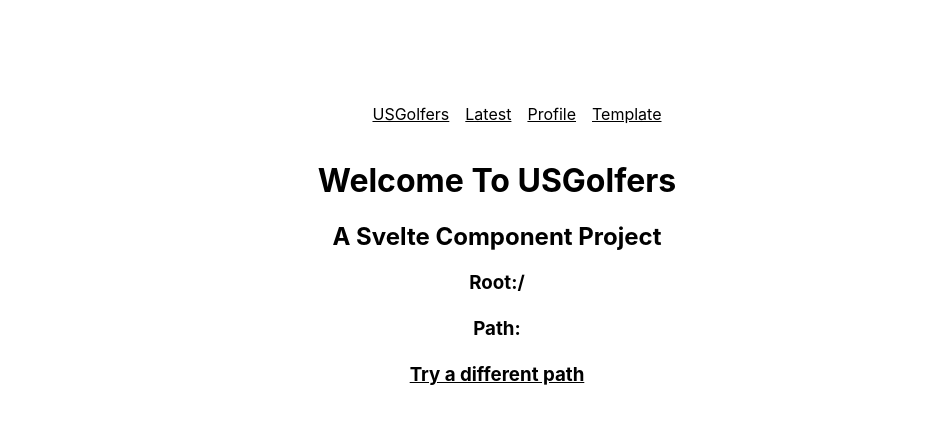
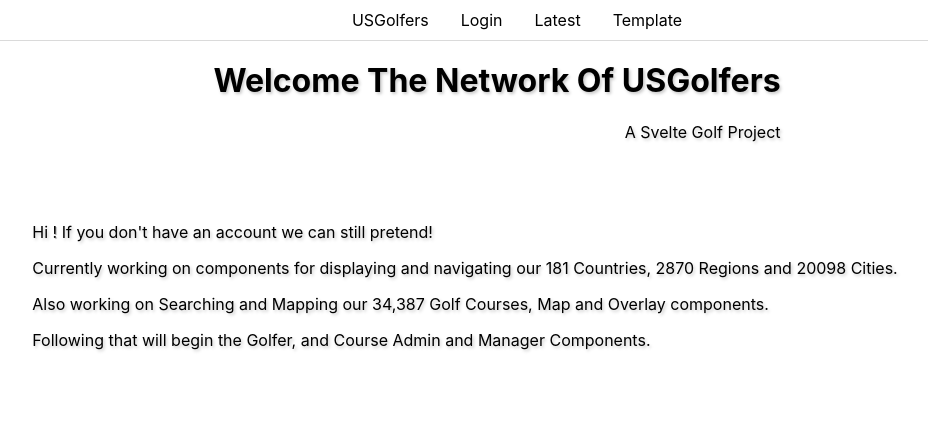
Before and after one commit to RichT-K/USGClient, a Svelte app: page / in a window 1280 px wide. Shown: the top 424 px of the page, without its empty margins (143-1071 px from the left). Built offline with nearby package versions, Linux system fonts and the light colour scheme.

Commit message:
rich-better-menu

```diff
--- /dev/null
+++ b/lib/Menu.svelte
@@ -0,0 +1,101 @@
+<svelte:options customElement="usg-menu" />
+<script type="ts">
+	import { onMount } from 'svelte';
+    export let Routes ={"/":{text:"USGolfers"}};
+    let menuIsOpen = "";
+    let addBurgerClass,ul={scrollWidth:0},clientWidth=0;
+    $: {
+        addBurgerClass= (clientWidth-100) < ul.scrollWidth?"has-burger":"";
+    }
+    onMount(()=>{
+    })
+    function fnToggleBurgerMenu(ev){
+        menuIsOpen = menuIsOpen?"":"open";
+    }
+</script>
+<div class="Menu {addBurgerClass} {menuIsOpen}" bind:clientWidth={clientWidth}>
+    <div class="burger-button">
+        <button on:click="{fnToggleBurgerMenu}">
+            <span>___</span>
+            <span>___</span>
+            <span>___</span>
+        </button>
+    </div>
+    <ul class="NavMenu" bind:this={ul}  >
+        {#each Object.entries(Routes) as [key,Item] }
+        <li><a href="{key}">{Item.text}</a></li>
+        {/each}
+    </ul>
+</div>
+<style>
+a{
+    text-decoration: none;
+    color:var(--black-text);
+}
+.Menu{
+    position:fixed;
+    display:grid;
+    justify-content: center;;
+    top:0px;
+    right:0px;
+    width: 100%;
+    overflow: hidden;
+    background-color:white;
+    outline:1px solid rgb(218, 218, 218);
+}
+
+.NavMenu{
+    display: grid;
+    margin:10px 60px;
+    overflow:hidden;
+    justify-content: left;
+    grid-auto-flow: column;
+    grid-template-columns: repeat(auto-fit,minmax(auto,1fr));
+    gap:2em;
+    list-style: none;
+}
+.Menu.has-burger.open{
+    position: absolute;
+    height:100vh;
+    z-index: 11111;
+    margin:0px 0px;
+    overflow: visible;
+    background-color:inherit;
+    border-radius: var(--input-radius);
+    outline:var(--input-outline);
+    box-shadow:var(--li-box-shadow);
+}
+.Menu.has-burger.open .NavMenu{
+  display:grid;
+  grid-auto-flow: row;
+  grid-template-columns: repeat(auto-fit,minmax(160px,1fr));
+}
+.Menu .burger-button{
+    z-index:11111;
+    display:none;
+}
+.Menu.has-burger .burger-button{
+    display:initial;
+    position:absolute;
+    top:0em;
+    right:0em;
+    padding:.5em;
+    background-color:inherit;
+}
+.Menu .burger-button button{
+    display:grid;
+    align-items: start;
+    align-content: space-evenly;
+    gap:1px;
+    padding:0px;
+    min-width:unset;
+    width:2em;
+    height:2em;
+}
+.Menu .burger-button button *{
+    margin:-.5em;
+    padding:0px;
+    line-height:0em;
+}
+
+</style>
--- a/lib/Router/index.ts
+++ b/lib/Router/index.ts
@@ -1,4 +1,4 @@
-import { User } from "/context/User";
+import { fnGetUser } from "/context/User";
 import Home     from '/src/components/Home.svelte';
 import NotFound from '/src/components/NotFound.svelte';
 import Latest from '/src/components/Latest.svelte';
@@ -24,12 +24,23 @@
 export const root = "/" +(aPath[0] || "");
 let validRoute="/";
 let path="/";
+
+let User = fnGetUser();
 export const Routes = {
     [path]              :{text:"USGolfers ",  use:Home,     aProps:{User}},
-    [path="/latest"]    :{text:"Latest",      use:Latest,   aProps:{User}},
-    [path="/profile"]   :{text:"Profile",     use:Profile,  aProps:{aPath}},
-    [path="/template"]  :{text:"Template",    use:Template, aProps:{User}},
 }
+if(User.isLoggedIn){
+    if( root == "/" || root == "/profile" ){
+        Routes[path="/profile"] = {text:"Profile",     use:Profile,  aProps:{aPath}};
+    }
+    Routes[path="/profile/logout"] = {text:"Logout", use:Profile,  aProps:{aPath}};
+}
+else{
+    Routes[path="/profile/login"] = {text:"Login", use:Profile,  aProps:{aPath}};
+}
+Routes[path="/latest"] = {text:"Latest",      use:Latest,   aProps:{User}};
+Routes[path="/template"]={text:"Template",    use:Template, aProps:{User}};
+
 let jRoutes = Routes;
 let Instance = NotFound;
 let route="";
--- a/public/styles/default.css
+++ b/public/styles/default.css
@@ -1,4 +1,5 @@
 :root {
+  --top-avoid-menu:2.5em;
   --font-family: Inter, system-ui, Avenir, Helvetica, Arial, sans-serif;
   --line-height: 1.5;
   --font-weight: 400;
@@ -15,18 +16,38 @@
   --Yes-background-color:rgb(87, 151, 85);
   --text-color:black;
 }
-pre{
+.sticky{position:sticky; top:var(--top-avoid-menu);}
+.grid{display:grid;}
+.grid-auto-flow-row{display:grid;grid-auto-flow:row;}
+.grid-auto-flow-column{display:grid;grid-auto-flow:column;}
+.align-items-start{align-items:start;}
+.align-items-center{align-items:center;}
+.align-items-end{align-items:end;}
+.align-content-start{align-content:start;}
+.align-content-center{align-content:center;}
+.align-content-end{align-content:end;}
+.justify-self-start{justify-self:start;}
+.justify-self-center{ justify-self:center; }
+.justify-items-start{ justify-items:start; }
+.justify-items-center{ justify-items:center; }
+.justify-content-start{ justify-content:start; }
+.justify-content-center{ justify-content:center; }
+.text-align-start{text-align:left;}
+.text-align-center{text-align:center;}
+.text-align-end{text-align:right;}
+.capitalize{ text-transform: capitalize; }
+.underline{ text-transform: underline; }
+.uppercase{ text-transform: uppercase; }
+.lowercase{ text-transform: lowercase; }
+pre, .pre-wrap{
   max-width:400px;
   white-space:pre-wrap;
-}
-.capitalize{
-  text-transform: capitalize;
 }
 body{
     display:grid;
     justify-content: center;
     align-content: start;
-    padding:5em;
+    padding:2em;
     color:var(--text-color);
     background-color:rgb(255, 255, 255);
     font-family:var(--font-family);
@@ -39,7 +60,7 @@
   font-weight:normal;
   text-shadow: 1px 1px 1px #a5a5a5;
 }
-form.DOTTED{
+.DOTTED{
   display:grid;
   min-width:fit-content;
   justify-self: start;
@@ -50,7 +71,7 @@
   background-color:var(--form-background-color);
   border-radius:var(--block-radius);
 }
-form.DOTTED label{
+.DOTTED label,.DOTTED .label{
   position:relative;
   overflow:hidden;
   display:grid;
@@ -58,7 +79,7 @@
   min-width:500px;
   grid-template-columns:1fr auto;
 }
-form.DOTTED label :after{
+.DOTTED label span:after,.DOTTED .label span:after{
   z-index: -1;
   position:absolute;
   top:0em;
@@ -67,6 +88,19 @@
   padding-right:1em;
   content:" . . . . . . . . . . . . . . . . . . . . . . . . . . . . . . . . . . . . . . . . . . . . . . . . . . . . . . . . . . . . . . . . . . . . . . . . . . . . . . . . . . . . . . . . . .";
 }
+input + .msg, input + button  + .msg{
+  max-height:0px;
+  overflow:hidden;
+  transition:all .3s ease;
+}
+input:invalid + .msg, input:invalid + button  + .msg{
+  overflow:auto;
+  max-height:4em;
+}
+input:invalid, input:invalid + .msg, input:invalid + button  + .msg{
+  background-color:rgb(255, 214, 214);
+  border:1px solid red;
+}
 .Verbiage{
   min-width:300px;
   max-width:600px;
--- a/src/App.svelte
+++ b/src/App.svelte
@@ -2,22 +2,12 @@
 <script>
   import { onMount } from 'svelte';
   import {Routes,Router} from "/lib/Router"
+  import Menu from "/lib/Menu.svelte"
   onMount(()=>{
     console.log("IN SVELTE !!")
   })
 </script>
-<ul class="NavMenu">
-{#each Object.entries(Routes) as [path,Route], key}
-  <li><a href="{path}">{Route.text}</a></li>
-{/each}
-</ul>
+<Menu {Routes}/>
 <main use:Router />
 <style>
-  .NavMenu{
-    display:grid;
-    gap:1em;
-    grid-auto-flow:column;
-    list-style: none;
-    justify-content: center;
-  }
 </style>
--- a/src/components/Home.svelte
+++ b/src/components/Home.svelte
@@ -5,53 +5,50 @@
   const aPath = location.pathname.substr(1).toLowerCase().split("/");
   const root = "/" +(aPath[0] || "");
   let You = fnGetUser();
-  let opened="";
+  let msgCycle=0;
+  let aMessages=[
+    `Hi <b>${You.alias}!</b> ${You.userid ?"":" If you don't have an account we can still pretend!"}`,
+    `Currently working on components for displaying and navigating our 181 Countries, 2870 Regions and 20098 Cities.
+    `,
+    `Also working on Searching and Mapping our 34,387 Golf Courses, Map and Overlay components.
+    `,
+    `Following that will begin the Golfer, and Course Admin and Manager Components.
+    `
+  ]
+  let msg = aMessages[0];
   let pathtext = root=="/"?"Try a different path":"... or not :)";
   onMount(()=>{
     console.log("IN SVELTE !!")
-    setTimeout(()=>{
-      opened="OPENED";
+    let I = setInterval(()=>{
+      if(++msgCycle ==aMessages.length) I=clearInterval(I)
     },1000);
   })
 </script>
-<h1>Welcome To USGolfers</h1>
-<h2 class="{opened}">A Svelte Component Project</h2>
-{#if You.alias}
-<div>
-  Hi {You.alias}! {#if !You.userid}You don't have an account but we can pretend!{/if}
+<div class="Panel grid-auto-flow-row justify-items-center Verbiage">
+  <div class="grid">
+    <h1>Welcome The Network Of USGolfers</h1>
+    <div class="text-align-end">A Svelte Golf Project</div>
   </div>
+  <div class="Message text-align-left">
+    {#each aMessages as message,idx}
+      {#if idx <= msgCycle}
+      <p>{@html message}</p>
       {/if}
-<h3 class="{opened}">
-  <div>Root:{root}</div>
-
-  <div>Path:{aPath.join("/")}</div>
-
-  <div>
-    <a href="{root=="/"?"/a/different/path":"/"}">{pathtext}</a>
+    {/each}
     </div>
-</h3>
+</div>
 <style>
-h2{
-    width:0%;
-    white-space:pre;
-    overflow:hidden;
-    transition:all 1s ease;
+  .Panel{
+    width:100%;
   }
-h2.OPENED{
+  .Message{
     width:100%;
-    text-align: center;
+    padding:2em 0em;
+    margin:2em;
+    min-height:1em;
   }
-h3{
-    max-height:0%;
-    white-space:pre;
-    overflow:hidden;
-    transition:all 4s ease;
-}
-h3.OPENED{
-    max-height:100%;
-    text-align: center;
-}
-a{
-    margin-top:2em;
+  .Verbiage{
+    max-width:unset;
+    text-shadow:.1em .1em .2em rgb(201, 201, 201);
   }
 </style>
--- a/src/components/NotFound.svelte
+++ b/src/components/NotFound.svelte
@@ -5,22 +5,41 @@
     let User = fnGetUser();
 </script>
 <div class="PAGE-NOT-FOUND">
-    <h2>USGolfers</h2>
-    <h1>Page Not Found</h1>
+    <div class="text-align-center sticky">
+        <h2>USGolfers</h2>
+        <h1>Page Not Found</h1>
+    </div>
     <h4>You're In A Tough Spot!</h4>
     <div>
         <h3>Oh The Places You've Been {User.alias|| ""}!!!</h3>
-        {#each Object.entries(PageHistory.Pages) as [path,count],i}
+    </div>
+    <div class="grid Places">
+{#each Object.entries(PageHistory.Pages).sort((a,b)=>(a[1]<b[1]?1:a[1]>b[1]?-1:0)) as [path,count],i}
         <div>{i+1}) {count} time{count>1?"s":""} at {path}</div>
-        {/each}
+{/each}
     </div>
 </div>
 <style>
+.sticky{
+    width:100%;
+    background:rgb(196, 182, 182);
+}
+.Places{
+    width:100%;
+    gap:2em;
+    grid-template-columns:repeat(auto-fill, minmax(5em,20em));
+    align-content:start;
+    justify-items:start;
+    justify-content:center;
+    min-height:40vh;
+}
 .PAGE-NOT-FOUND{
     display:grid;
-    padding:3em;
+    margin:0em;
+    padding:0em 3em  3em 3em;
     justify-items:center;
     background-color:red;
     color:white;
+    width:80vw;
 }
 </style>
```
Lines whose indentation alone changed are shown as unchanged.
